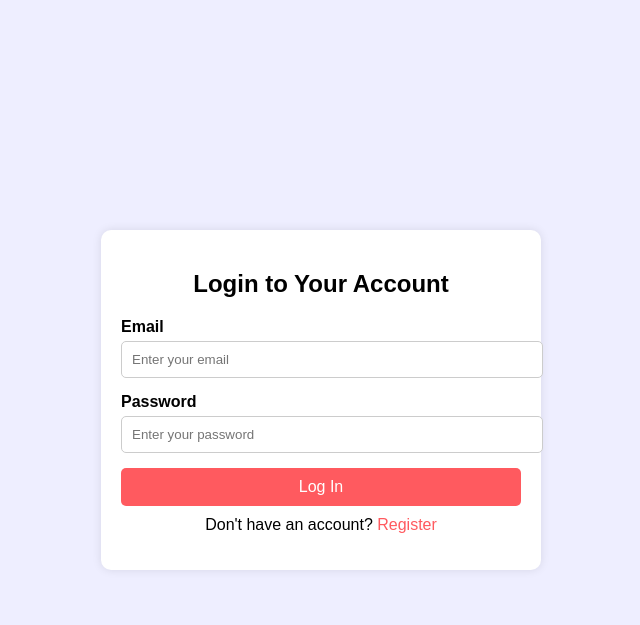
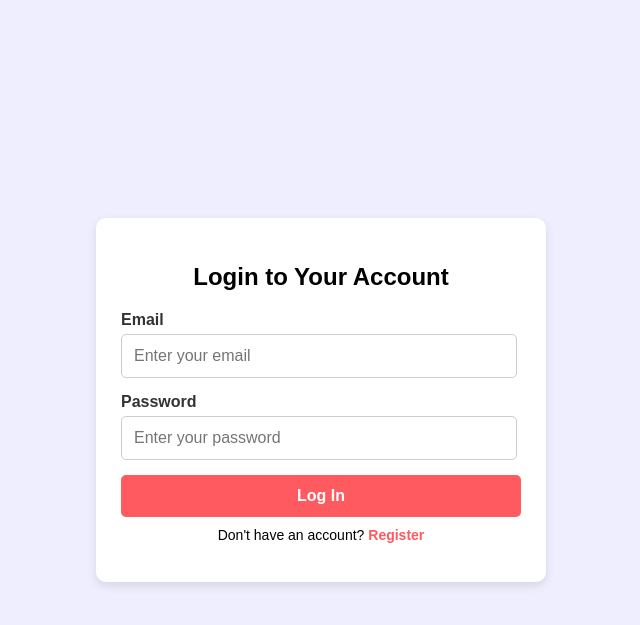
Before and after one commit to bonsdee/Airbnb, a Django app: page /login/ in a window 1280 px wide. Shown: the top 625 px of the page, without its empty margins (319-959 px from the left). Run offline with Django 5.2, Linux system fonts and the light colour scheme.

Commit message:
small update for html

```diff
--- a/airbnb/static/css/styles.css
+++ b/airbnb/static/css/styles.css
@@ -14,9 +14,9 @@ body {
     width: 100%;
     max-width: 400px;
     background: white;
-    padding: 20px;
+    padding: 25px;
     border-radius: 10px;
-    box-shadow: 0px 0px 10px rgba(0, 0, 0, 0.1);
+    box-shadow: 0px 4px 10px rgba(0, 0, 0, 0.1);
     text-align: center;
 }
 
@@ -24,6 +24,17 @@ body {
 .form-box h2 {
     margin-bottom: 20px;
     font-size: 24px;
+    font-weight: bold;
+}
+
+/* Error Message Styling */
+.messages {
+    background: #ffcccc;
+    color: #d32f2f;
+    padding: 10px;
+    border-radius: 5px;
+    margin-bottom: 15px;
+    font-size: 14px;
 }
 
 /* Input Fields */
@@ -36,25 +47,39 @@ body {
     display: block;
     font-weight: bold;
     margin-bottom: 5px;
+    color: #333;
 }
 
 .input-group input {
     width: 100%;
-    padding: 10px;
+    max-width: 370px;
+    padding: 12px;
     border: 1px solid #ccc;
     border-radius: 5px;
+    font-size: 16px;
+    transition: 0.3s ease-in-out;
+
+}
+
+/* Smooth Focus Effect */
+.input-group input:focus {
+    border-color: #ff5a5f;
+    outline: none;
+    box-shadow: 0px 0px 5px rgba(255, 90, 95, 0.5);
 }
 
 /* Button */
 .btn {
     width: 100%;
-    padding: 10px;
+    padding: 12px;
     background-color: #ff5a5f;
     color: white;
     border: none;
     border-radius: 5px;
     font-size: 16px;
+    font-weight: bold;
     cursor: pointer;
+    transition: background 0.3s ease-in-out;
 }
 
 .btn:hover {
@@ -64,13 +89,23 @@ body {
 /* Links */
 p {
     margin-top: 10px;
+    font-size: 14px;
 }
 
 p a {
     color: #ff5a5f;
     text-decoration: none;
+    font-weight: bold;
 }
 
 p a:hover {
     text-decoration: underline;
 }
+
+/* Responsive Design */
+@media (max-width: 420px) {
+    .container {
+        max-width: 90%;
+        padding: 20px;
+    }
+}
--- a/user/templates/user/login.html
+++ b/user/templates/user/login.html
@@ -22,7 +22,8 @@
             {% endif %}
 
             <form action="{% url 'login' %}" method="POST">
-                {% csrf_token %}
+
+                {% csrf_token %}<!-- need to accept POST in Django -->
 
                 <div class="input-group">
                     <label for="email">Email</label>
```
